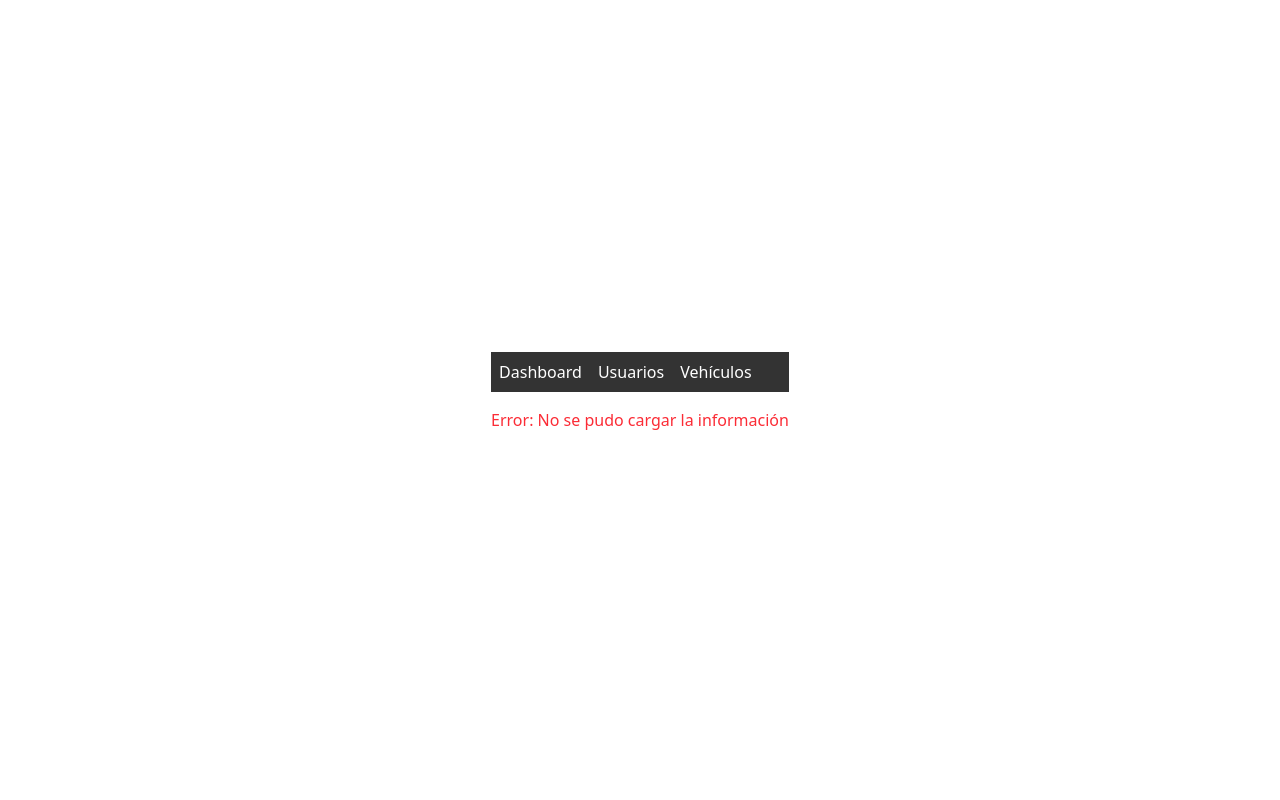
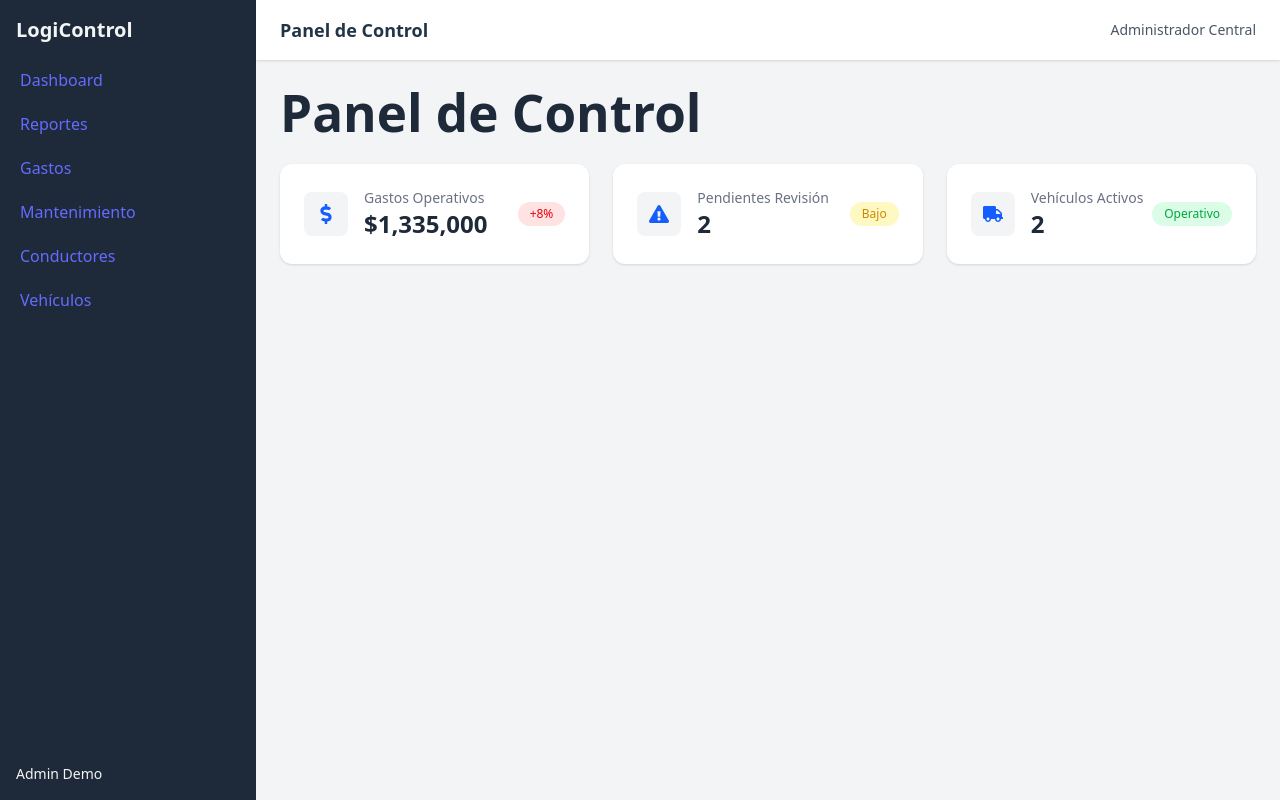
Before and after one commit to olarthedev/control-flotas, a React (Vite) app in the folder admin-web/: page / in a window 1280 px wide. Built offline with nearby package versions, Linux system fonts and the light colour scheme; no server answers.

Commit message:
feat: refactor dashboard layout and add new components; remove NavBar and integrate Layout, Sidebar, and TopBar

```diff
--- a/admin-web/package.json
+++ b/admin-web/package.json
@@ -13,6 +13,7 @@
     "axios": "^1.13.5",
     "react": "^19.2.0",
     "react-dom": "^19.2.0",
+    "react-icons": "^5.5.0",
     "react-router-dom": "^7.13.0",
     "recharts": "^3.7.0"
   },
--- a/admin-web/src/App.tsx
+++ b/admin-web/src/App.tsx
@@ -1,20 +1,17 @@
-import { BrowserRouter as Router, Routes, Route } from 'react-router-dom';
-import './App.css';
-import { NavBar } from './components/NavBar';
-import { Dashboard } from './pages/Dashboard';
+import { BrowserRouter, Routes, Route } from "react-router-dom";
+import { Layout } from "./layout/Layout";
+import { Dashboard } from "./pages/Dashboard";
 
 function App() {
   return (
-    <Router>
-      <NavBar />
-      <div className="app-container">
+    <BrowserRouter>
+      <Layout>
         <Routes>
           <Route path="/" element={<Dashboard />} />
-          {/* más rutas se pueden agregar aquí para usuarios, vehículos, etc. */}
         </Routes>
-      </div>
-    </Router>
+      </Layout>
+    </BrowserRouter>
   );
 }
 
-export default App
+export default App;
--- /dev/null
+++ b/admin-web/src/components/AlertCard.tsx
@@ -0,0 +1,21 @@
+import React from 'react';
+
+interface AlertCardProps {
+  message: string;
+  severity?: 'info' | 'warning' | 'error' | 'success';
+}
+
+export function AlertCard({ message, severity = 'info' }: AlertCardProps) {
+  const colors: Record<string, string> = {
+    info: 'bg-blue-100 text-blue-800',
+    warning: 'bg-yellow-100 text-yellow-800',
+    error: 'bg-red-100 text-red-800',
+    success: 'bg-green-100 text-green-800',
+  };
+
+  return (
+    <div className={`${colors[severity]} rounded-lg p-4`}>
+      <div>{message}</div>
+    </div>
+  );
+}
--- a/admin-web/src/components/NavBar.css
+++ /dev/null
@@ -1,21 +0,0 @@
-.navbar {
-  background-color: #333;
-  padding: 0.5rem;
-}
-
-.navbar ul {
-  list-style: none;
-  display: flex;
-  gap: 1rem;
-  margin: 0;
-  padding: 0;
-}
-
-.navbar a {
-  color: #fff;
-  text-decoration: none;
-}
-
-.navbar a:hover {
-  text-decoration: underline;
-}
--- a/admin-web/src/components/NavBar.tsx
+++ /dev/null
@@ -1,15 +0,0 @@
-import { Link } from 'react-router-dom';
-import './NavBar.css';
-
-export function NavBar() {
-    return (
-        <nav className="navbar">
-            <ul>
-                <li><Link to="/">Dashboard</Link></li>
-                <li><Link to="/users">Usuarios</Link></li>
-                <li><Link to="/vehicles">Vehículos</Link></li>
-                {/* agrega más enlaces según necesites */}
-            </ul>
-        </nav>
-    );
-}
--- /dev/null
+++ b/admin-web/src/components/ProgressBar.tsx
@@ -0,0 +1,21 @@
+import React from 'react';
+
+interface ProgressBarProps {
+  percent: number;
+  label?: string;
+}
+
+export function ProgressBar({ percent, label }: ProgressBarProps) {
+  const safePercent = Math.max(0, Math.min(100, percent));
+  return (
+    <div className="w-full">
+      {label && <div className="text-sm font-medium text-gray-700 mb-1">{label}</div>}
+      <div className="w-full bg-gray-200 rounded-full h-3">
+        <div
+          className="bg-blue-500 h-3 rounded-full"
+          style={{ width: `${safePercent}%` }}
+        />
+      </div>
+    </div>
+  );
+}
--- /dev/null
+++ b/admin-web/src/components/StatCard.tsx
@@ -0,0 +1,50 @@
+import type { ReactNode } from "react";
+
+interface StatCardProps {
+  title: string;
+  value: string | number;
+  icon?: ReactNode;
+  badge?: string;
+  badgeColor?: "green" | "red" | "yellow" | "blue";
+}
+
+export function StatCard({
+  title,
+  value,
+  icon,
+  badge,
+  badgeColor = "blue",
+}: StatCardProps) {
+  const badgeStyles = {
+    green: "bg-green-100 text-green-600",
+    red: "bg-red-100 text-red-600",
+    yellow: "bg-yellow-100 text-yellow-600",
+    blue: "bg-blue-100 text-blue-600",
+  };
+
+  return (
+    <div className="bg-white rounded-xl shadow-sm p-6 flex justify-between items-center hover:shadow-md transition">
+
+      <div className="flex items-center space-x-4">
+        {icon && (
+          <div className="bg-gray-100 p-3 rounded-lg text-xl text-blue-600">
+            {icon}
+          </div>
+        )}
+
+        <div>
+          <p className="text-sm text-gray-500">{title}</p>
+          <p className="text-2xl font-semibold text-gray-800">{value}</p>
+        </div>
+      </div>
+
+      {badge && (
+        <span
+          className={`text-xs px-3 py-1 rounded-full font-medium ${badgeStyles[badgeColor]}`}
+        >
+          {badge}
+        </span>
+      )}
+    </div>
+  );
+}
--- a/admin-web/src/index.css
+++ b/admin-web/src/index.css
@@ -31,8 +31,6 @@ a:hover {
 
 body {
   margin: 0;
-  display: flex;
-  place-items: center;
   min-width: 320px;
   min-height: 100vh;
 }
--- /dev/null
+++ b/admin-web/src/layout/Layout.tsx
@@ -0,0 +1,21 @@
+import { Sidebar } from "./Sidebar";
+import { TopBar } from "./TopBar";
+
+interface Props {
+  children: React.ReactNode;
+}
+
+export const Layout = ({ children }: Props) => {
+  return (
+    <div className="flex h-screen bg-gray-100">
+      <Sidebar />
+
+      <div className="flex-1 flex flex-col">
+        <TopBar />
+        <main className="p-6 overflow-y-auto">
+          {children}
+        </main>
+      </div>
+    </div>
+  );
+};
--- /dev/null
+++ b/admin-web/src/layout/Sidebar.tsx
@@ -0,0 +1,54 @@
+import { Link } from 'react-router-dom';
+import React from 'react';
+
+// simple sidebar styled with Tailwind
+export function Sidebar() {
+  return (
+    <aside className="w-64 bg-gray-800 text-gray-100 flex flex-col">
+      <div className="p-4 text-xl font-bold">
+        LogiControl
+      </div>
+      <nav className="flex-1 px-2 space-y-1">
+        <Link
+          to="/"
+          className="block py-2 px-3 rounded hover:bg-gray-700"
+        >
+          Dashboard
+        </Link>
+        <Link
+          to="/reports"
+          className="block py-2 px-3 rounded hover:bg-gray-700"
+        >
+          Reportes
+        </Link>
+        <Link
+          to="/expenses"
+          className="block py-2 px-3 rounded hover:bg-gray-700"
+        >
+          Gastos
+        </Link>
+        <Link
+          to="/maintenance"
+          className="block py-2 px-3 rounded hover:bg-gray-700"
+        >
+          Mantenimiento
+        </Link>
+        <Link
+          to="/drivers"
+          className="block py-2 px-3 rounded hover:bg-gray-700"
+        >
+          Conductores
+        </Link>
+        <Link
+          to="/vehicles"
+          className="block py-2 px-3 rounded hover:bg-gray-700"
+        >
+          Vehículos
+        </Link>
+      </nav>
+      <div className="p-4 text-sm">
+        Admin Demo
+      </div>
+    </aside>
+  );
+}
--- /dev/null
+++ b/admin-web/src/layout/TopBar.tsx
@@ -0,0 +1,13 @@
+import React from 'react';
+
+export function TopBar() {
+  return (
+    <header className="bg-white shadow px-6 py-4 flex justify-between items-center">
+      <div className="text-lg font-semibold">Panel de Control</div>
+      <div className="flex items-center space-x-4">
+        {/* placeholder for notifications/profile */}
+        <span className="text-sm text-gray-600">Administrador Central</span>
+      </div>
+    </header>
+  );
+}
--- a/admin-web/src/pages/Dashboard.tsx
+++ b/admin-web/src/pages/Dashboard.tsx
@@ -1,49 +1,41 @@
-import { useEffect, useState } from 'react';
-import axios from 'axios';
+import { StatCard } from "../components/StatCard";
+import { FaDollarSign, FaExclamationTriangle, FaTruck } from "react-icons/fa";
 
-interface Counts {
-    users: number;
-    vehicles: number;
-    trips: number;
-}
+export const Dashboard = () => {
+  return (
+    <div className="space-y-6">
 
-export function Dashboard() {
-    const [counts, setCounts] = useState<Counts | null>(null);
-    const [loading, setLoading] = useState(true);
-    const [error, setError] = useState<string | null>(null);
+      <h1 className="text-2xl font-bold text-gray-800">
+        Panel de Control
+      </h1>
 
-    useEffect(() => {
-        // ejemplo simple: podrías tener un endpoint en el backend que
-        // devuelva varios contadores para el dashboard
-        axios
-            .get('http://localhost:3001/metrics')
-            .then((res) => {
-                setCounts(res.data);
-            })
-            .catch((err) => {
-                console.error(err);
-                setError('No se pudo cargar la información');
-            })
-            .finally(() => {
-                setLoading(false);
-            });
-    }, []);
+      <div className="grid grid-cols-3 gap-6">
 
-    if (loading) return <p className="text-center py-4">Cargando...</p>;
-    if (error) return <p className="text-center py-4 text-red-500">Error: {error}</p>;
+        <StatCard
+          title="Gastos Operativos"
+          value="$1,335,000"
+          icon={<FaDollarSign />}
+          badge="+8%"
+          badgeColor="red"
+        />
 
-    return (
-        <div className="max-w-lg mx-auto p-6">
-            <h2 className="text-2xl font-bold mb-4">Dashboard</h2>
-            {counts ? (
-                <ul className="space-y-2">
-                    <li>Usuarios: {counts.users}</li>
-                    <li>Vehículos: {counts.vehicles}</li>
-                    <li>Viajes: {counts.trips}</li>
-                </ul>
-            ) : (
-                <p>No hay datos disponibles.</p>
-            )}
-        </div>
-    );
-}
+        <StatCard
+          title="Pendientes Revisión"
+          value="2"
+          icon={<FaExclamationTriangle />}
+          badge="Bajo"
+          badgeColor="yellow"
+        />
+
+        <StatCard
+          title="Vehículos Activos"
+          value="2"
+          icon={<FaTruck />}
+          badge="Operativo"
+          badgeColor="green"
+        />
+
+      </div>
+    </div>
+  );
+};
```
Also changed, not shown: 1 other file (tests, documents, lock files or other folders).
